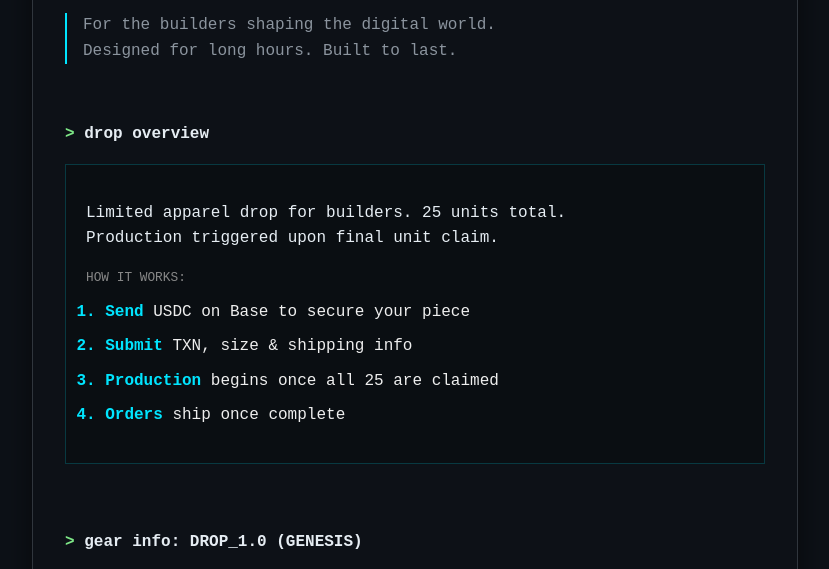
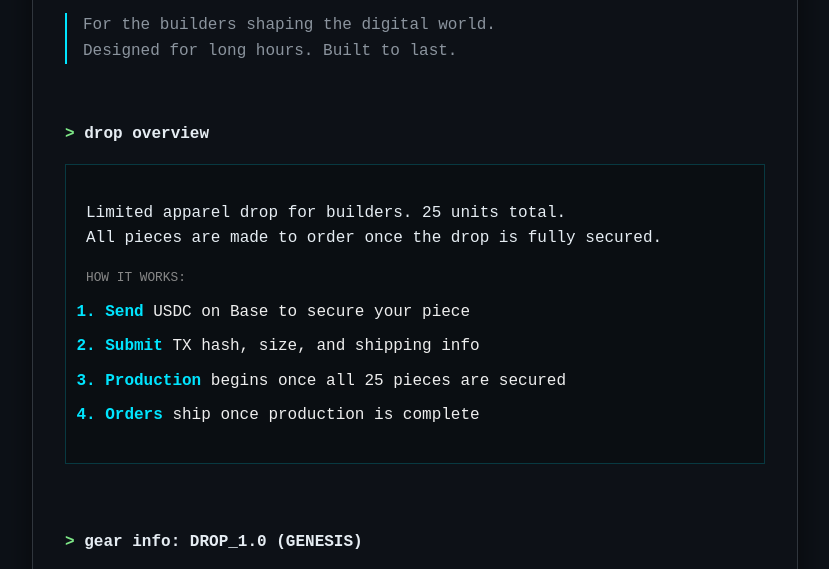
Before and after one commit to duuuval/onezerogear, a plain HTML site: page index.html in a window 1280 px wide. Shown: the part 211-780 px from the top of the page, without its empty margins (225-1054 px from the left). Drawn offline with Linux system fonts and the light colour scheme.

Commit message:
drop overview copy changes

```diff
--- a/index.html
+++ b/index.html
@@ -27,14 +27,14 @@
 
             <div class="drop-box">
                 <p>Limited apparel drop for builders. 25 units total.<br>
-                Production triggered upon final unit claim.</p>
+                All pieces are made to order once the drop is fully secured.</p>
 
                 <p class="step-label">How it works:</p>
                 <ol class="step-list">
                     <li><strong>Send</strong> USDC on Base to secure your piece</li>
-                    <li><strong>Submit</strong> TXN, size & shipping info</li>
-                    <li><strong>Production</strong> begins once all 25 are claimed</li>
-                    <li><strong>Orders</strong> ship once complete</li>
+                    <li><strong>Submit</strong> TX hash, size, and shipping info</li>
+                    <li><strong>Production</strong> begins once all 25 pieces are secured</li>
+                    <li><strong>Orders</strong> ship once production is complete</li>
                 </ol>
             </div>
         </section>
```
